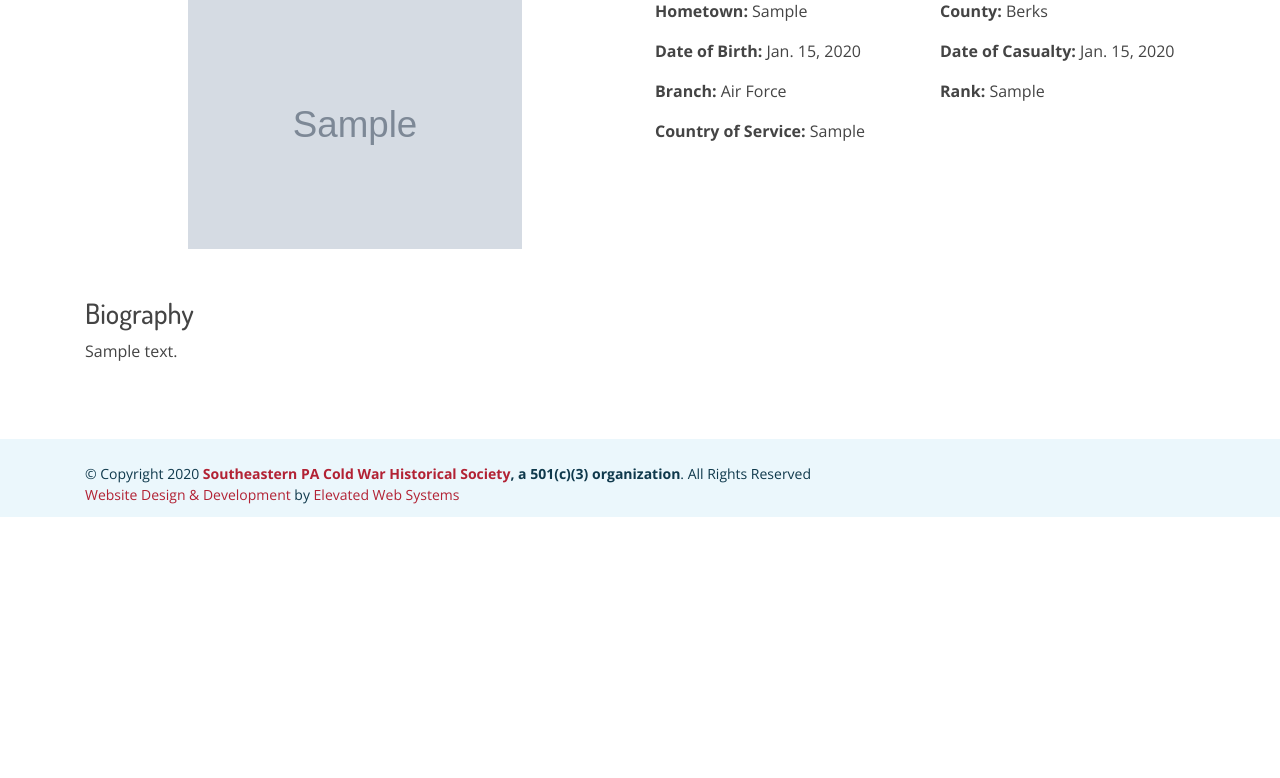
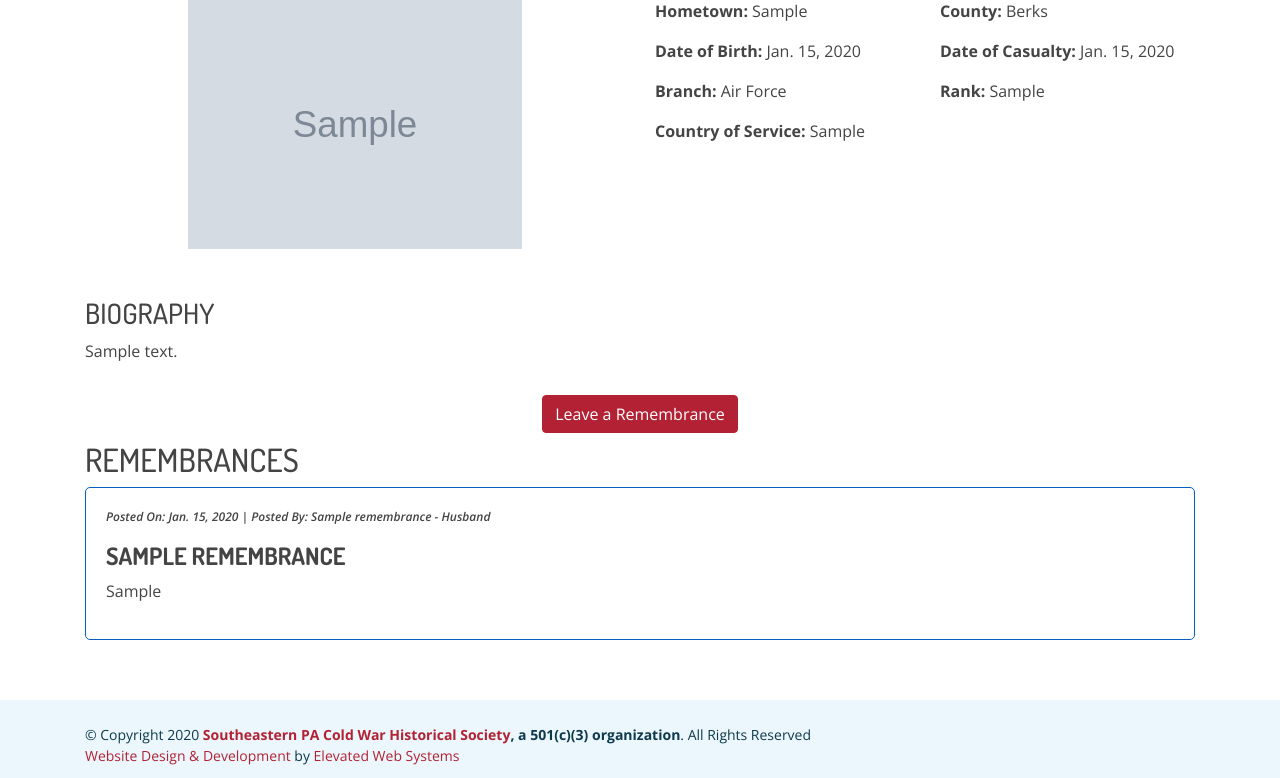
Before and after one commit to jtangir87/vetwallofhonor, a Django app: page /wall-of-honor/1 in a window 1280 px wide. Shown: the part 345-1123 px from the top of the page. Before the commit the page ends 862 px from the top, so only its background shows below. Run offline with Django 3.2, Linux system fonts and the light colour scheme; tables that the repository leaves empty hold one stand-in row (values such as "Sample post"); grey boxes marked "Sample" are stand-in pictures; parts of the project's set-up code (start-up, migrations or seed data) failed here and were passed over; some libraries are stand-ins or nearby versions.

Commit message:
final round of updates, remembrances added

```diff
--- a/templates/base.html
+++ b/templates/base.html
@@ -15,8 +15,7 @@
 	<meta property="og:description" content="" />
   <meta property="og:image" content="{% static 'img/vetwall-og-img.png' %}" />
   <!-- Favicons -->
-  <link href="{% static 'img/favicon.png' %}" rel="icon">
-  <link href="{% static 'img/apple-touch-icon.png' %}" rel="apple-touch-icon">
+  <link href="{% static 'img/favicon.ico' %}" rel="icon">
 
   <!-- Google Fonts -->
   <link href="https://fonts.googleapis.com/css?family=Open+Sans:300,300i,400,400i,600,600i,700,700i|Dosis:300,400,500,,600,700,700i|Lato:300,300i,400,400i,700,700i" rel="stylesheet">
--- a/templates/bio_form.html
+++ b/templates/bio_form.html
@@ -10,7 +10,7 @@
       menubar: 'file edit view',
       toolbar: 'undo redo | bold italic'
     });
-    </script>
+</script>
 {% endblock headscript %}
 
 
--- a/templates/home.html
+++ b/templates/home.html
@@ -151,7 +151,7 @@
         </div>
         <div class="row mt-3">
           <div class="col-12 text-center submit-bio">
-            <a class="btn" href="{% url 'submit_biography' %}">Submit a Biography</a>
+            <a class="btn red-button" href="{% url 'submit_biography' %}">Submit a Biography</a>
           </div>
         </div>
       </div>
--- /dev/null
+++ b/templates/remembrance_received.txt
@@ -0,0 +1 @@
+New remembrance received for the Veterans Wall of Honor Project. Please approve from your dashboard.
--- a/templates/veteran_detail.html
+++ b/templates/veteran_detail.html
@@ -1,4 +1,17 @@
 {% extends 'base.html' %}
+{% load bootstrap4 %}
+{% block headscript %}
+
+<script src="https://cdnjs.cloudflare.com/ajax/libs/tinymce/5.5.1/tinymce.min.js"></script>
+<script>
+    tinymce.init({
+      selector: '#id_remembrance',
+      menubar: 'file edit view',
+      toolbar: 'undo redo | bold italic'
+    });
+</script>
+{% endblock headscript %}
+
 
 {% block content %}
 
@@ -58,8 +71,56 @@
             </div>
           </div>
           <div class="col-12 mt-5">
-          <h3>Biography</h3>
+          <h3>BIOGRAPHY</h3>
           <p>{{vet.bio|safe}}</p>
+          </div>
+        </div>
+        <div class="row remembrance-row mt-3">
+          <div class="col-12 text-center">
+            <button class="btn red-button" type="button" id="remembranceButton">Leave a Remembrance</button>
+          </div>
+          <div class="col-12">
+            <div class="show-or-hide">
+
+
+                  <form method="POST" action="{% url 'submit_remembrance' vet_id=vet.id %}">
+                    {% csrf_token %}
+                    {% bootstrap_form_errors form %}
+                    {% bootstrap_field form.veteran %}
+                    {% bootstrap_field form.title %}
+                    <div class="form-group">
+                        <label for="id_remembrance">Remembrance</label>
+                        <textarea name="remembrance" cols="40" rows="10" class="form-control" placeholder="Remembrance" title="" id="id_remembrance">
+                    </textarea></div>
+                    <div class="row">
+                      <div class="col-lg-4">
+                        {% bootstrap_field form.name %}
+                      </div>
+                      <div class="col-lg-4">
+                        {% bootstrap_field form.email %}
+                      </div>
+                      <div class="col-lg-4">
+                        {% bootstrap_field form.relationship %}
+                      </div>
+                    </div>
+                      <div class="text-right">
+                        <button type="submit" class="btn btn-primary">Submit Remembrance</button>
+                      </div>
+
+                  </form>
+
+            </div>
+          </div>
+          <div class="col-12 mt-2 remembrances">
+            <h2>REMEMBRANCES</h2>
+            {% for rem in vet.get_remembrances.all  %}
+            <div class="remembrance-container">
+              <p class="remembrance-submittor">Posted On: {{rem.created_at}} | Posted By: {{rem.name}} - {{rem.relationship}}</p>
+              <h4>{{rem.title|upper}}</h4>
+              <p>{{rem.remembrance|safe}}</p>
+
+            </div>
+            {% endfor %}
           </div>
         </div>
 
@@ -72,3 +133,20 @@
 
 
 {% endblock content %}
+
+{% block footscript %}
+<script>
+$(function() {
+  if($('input#id_title').val() || $('input#id_remembrance').val() || $('input#id_name').val() || $('input#id_email').val() ){
+    $('.show-or-hide').show();
+  } else {
+    $('.show-or-hide').hide();
+  }
+});
+$("#remembranceButton").click(function() {
+    $('.show-or-hide').toggle();
+});
+
+</script>
+
+{% endblock footscript %}
--- a/vetwall/static/css/style.css
+++ b/vetwall/static/css/style.css
@@ -39,7 +39,17 @@ h1, h2, h3, h4, h5, h6 {
   color:white;
 }
 
+.red-button {
+  background-color:#b22234;
+  border-color:#b22234;
+  color:white;
+}
 
+.red-button:hover {
+  background-color:#3C3B6E;
+  border-color:#3C3B6E;
+  color:white;
+}
 /*--------------------------------------------------------------
 # Back to top button
 --------------------------------------------------------------*/
@@ -895,17 +905,7 @@ section {
   bottom: 15px;
   right: 15px;
 }
-.submit-bio a {
-  background-color:#b22234;
-  border-color:#b22234;
-  color:white;
-}
 
-.submit-bio a:hover {
-  background-color:#3C3B6E;
-  border-color:#3C3B6E;
-  color:white;
-}
 
 
 /*--------------------------------------------------------------
@@ -1383,3 +1383,21 @@ section {
 .bio-detail img {
   max-height: 250px;
 }
+
+
+
+.remembrance-container {
+  border: 1px solid #095fbc;
+  padding: 20px;
+  border-radius: 5px;
+}
+
+.remembrance-container h4 {
+  font-weight: 900;
+}
+
+.remembrance-container .remembrance-submittor {
+  font-size: 12px;
+  font-weight: 600;
+  font-style: italic;
+}
--- a/vetwall/urls.py
+++ b/vetwall/urls.py
@@ -20,7 +20,10 @@ from django.views.generic import TemplateView
 from django.conf import settings
 from django.conf.urls.static import static
 
-from walloffaces.views import VeteranCreate, home_view, VeteranDetail, donation, confirm_donation, contact_us_form, search_results
+from walloffaces.views import (
+    VeteranCreate, home_view, VeteranDetail, donation,
+    confirm_donation, contact_us_form, search_results, remembrance_form
+)
 
 # from django.contrib.sitemaps.views import sitemap
 # from .sitemaps import StaticViewSitemap, EventSitemap
@@ -41,6 +44,8 @@ urlpatterns = [
     path("donate/confirm_donation", confirm_donation, name="confirm_donation"),
     path("contact_form", contact_us_form, name="contact_us_form"),
     path("wall-of-honor/search", search_results, name="vet_search"),
+    path("wall-of-honor/<int:vet_id>/remembrance",
+         remembrance_form, name="submit_remembrance"),
     # path("", include("pages.urls")),
     # path("sitemap.xml", sitemap, {"sitemaps": sitemaps}, name="sitemap"),
     # path(
--- a/walloffaces/forms.py
+++ b/walloffaces/forms.py
@@ -1,7 +1,7 @@
 from django import forms
 from bootstrap_datepicker_plus import DatePickerInput
 
-from .models import Veteran
+from .models import Veteran, Remembrance
 
 
 class BioForm(forms.ModelForm):
@@ -20,3 +20,14 @@ class DonateForm(forms.Form):
     email = forms.EmailField()
     phone = forms.CharField(max_length=11, label="Phone Number")
     amount = forms.IntegerField()
+
+
+class RemembranceForm(forms.ModelForm):
+    veteran = forms.ModelChoiceField(
+        queryset=Veteran.objects.all(), widget=forms.HiddenInput()
+    )
+
+    class Meta:
+        model = Remembrance
+        fields = ("veteran", "title", "remembrance",
+                  "name", "email", "relationship")
--- a/walloffaces/models.py
+++ b/walloffaces/models.py
@@ -1,7 +1,7 @@
 import os
 from django.db import models
+from django.urls import reverse
 
-from tinymce.models import HTMLField
 # Create your models here.
 COUNTY_CHOICES = [
     ("Berks", "Berks"),
@@ -57,3 +57,51 @@ class Veteran(models.Model):
 
     def __str__(self):
         return self.name
+
+    def get_remembrances(self):
+        remembrances = Remembrance.objects.filter(
+            veteran=self.id, approved=True)
+        return remembrances
+
+    def remembrance_count(self):
+        count = Remembrance.objects.filter(
+            veteran=self.id, approved=True).count()
+        return count
+
+
+RELATIONSHIP_CHOICES = [
+    ("Husband", "Husband"),
+    ("Wife", "Wife"),
+    ("Father", "Father"),
+    ("Mother", "Mother"),
+    ("Son", "Son"),
+    ("Daughter", "Daughter"),
+    ("Brother", "Brother"),
+    ("Sister", "Sister"),
+    ("Cousin", "Cousin"),
+    ("Served Together", "Served Together"),
+    ("College Classmates", "College Classmates"),
+    ("Grew Up Together", "Grew Up Together"),
+    ("Close Friends", "Close Friends"),
+    ("Other", "Other"),
+]
+
+
+class Remembrance(models.Model):
+    veteran = models.ForeignKey(
+        Veteran, on_delete=models.CASCADE)
+    title = models.CharField(max_length=150)
+    remembrance = models.TextField()
+    name = models.CharField(max_length=100, verbose_name="Your Name")
+    email = models.EmailField(verbose_name="Your Email")
+    relationship = models.CharField(
+        max_length=20, choices=RELATIONSHIP_CHOICES, verbose_name="Relationship to Veteran")
+    created_at = models.DateField(auto_now_add=True)
+    approved = models.BooleanField(default=False)
+
+    def __str__(self):
+        return self.veteran.name + ' - ' + self.title
+
+    def get_absolute_url(self):
+
+        return reverse('vet_detail', kwargs={'pk': self.veteran.pk})
--- a/walloffaces/views.py
+++ b/walloffaces/views.py
@@ -1,3 +1,4 @@
+from django.http.response import HttpResponseRedirect
 from django.shortcuts import render, redirect
 from django.urls import reverse
 from django.views.generic import FormView, CreateView, DetailView
@@ -10,7 +11,7 @@ from django.core.mail import send_mail
 from django.conf import settings
 
 from .models import Veteran
-from .forms import BioForm, DonateForm
+from .forms import BioForm, DonateForm, RemembranceForm
 
 
 import stripe
@@ -81,6 +82,47 @@ class VeteranDetail(DetailView):
     model = Veteran
     template_name = "veteran_detail.html"
     context_object_name = "vet"
+
+    def get_context_data(self, **kwargs):
+        context = super(VeteranDetail, self).get_context_data(**kwargs)
+        context["form"] = RemembranceForm(initial={"veteran": self.object.id})
+        return context
+
+
+def remembrance_form(request, vet_id):
+    if request.method == "POST":
+        form = RemembranceForm(request.POST or None)
+        if form.is_valid():
+            form.save()
+            ## EMAIL ELEANOR ##
+            template = get_template("remembrance_received.txt")
+            context = {
+            }
+            content = template.render(context)
+            send_mail(
+                "New Remembrance",
+                content,
+                "Vet Wall <donotreply@elevatedwebsystems.com>",
+                ["mail@coldwarhistory.org"],
+                fail_silently=False,
+            )
+
+            messages.success(
+                request, "Success! Thank you for submitting your remembrance! Once approved, it will display on this wall forever")
+
+            return HttpResponseRedirect(reverse("vet_detail", kwargs={"pk": vet_id}))
+
+        else:
+            print(form.errors)
+            form = RemembranceForm(request.POST)
+            errors = form.errors
+            vet = Veteran.objects.filter(id=vet_id).first()
+            context = {
+                "errors": errors,
+                "form": form,
+                "vet": vet,
+            }
+            return render(request, "veteran_detail.html", context)
 
 
 def donation(request):
```
Also changed, not shown: walloffaces/admin.py (+9 -2 lines), vetwall/static/img/favicon.ico (added), walloffaces/migrations/0005_remembrance.py (added), walloffaces/migrations/0006_auto_20201027_1932.py (added).
